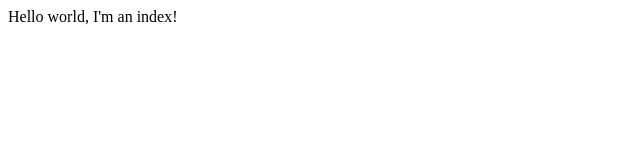
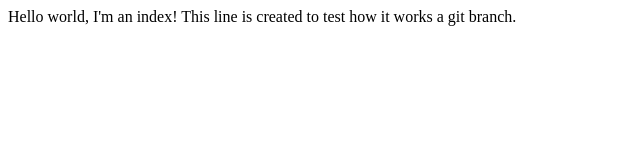
Before and after one commit to dbertolino-github/web_python_javascript, a plain HTML site: page git_html_css_II/index.html in a window 1280 px wide. Shown: the whole page, without its empty margins (0-640 px from the left). Drawn offline with Linux system fonts and the light colour scheme.

Commit message:
Feature line added

```diff
--- a/git_html_css_II/index.html
+++ b/git_html_css_II/index.html
@@ -5,5 +5,6 @@
 	</head>
 	<body>
 		Hello world, I'm an index!
+		This line is created to test how it works a git branch.
 	</body>
 </html>
```
